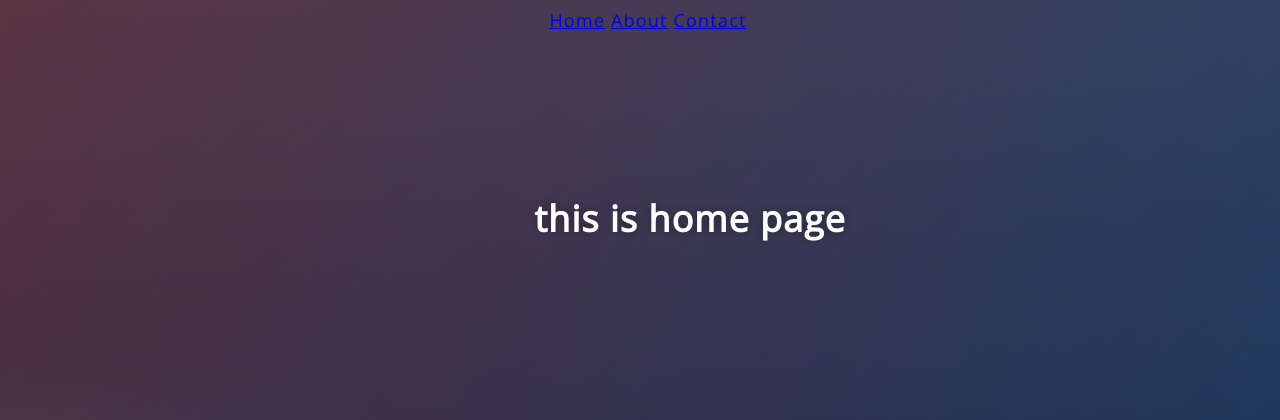
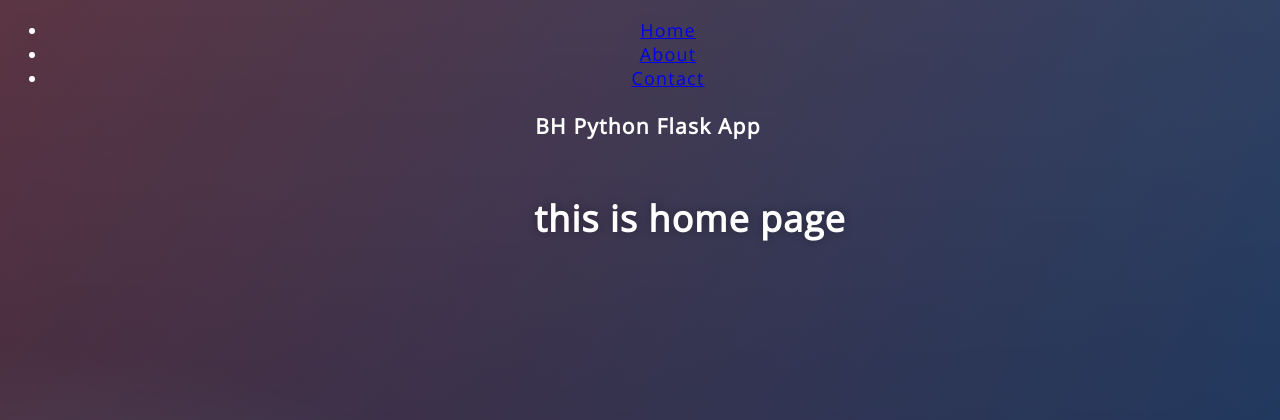
Before and after one commit to trapezius60/python_ml_heroku, a Flask app: page / in a window 1280 px wide. Shown: the top 420 px of the page. Run offline with Flask 2, Linux system fonts and the light colour scheme; parts of the project's set-up code (start-up, migrations or seed data) failed here and were passed over.

Commit message:
Update index.html

```diff
--- a/prediction/templates/index.html
+++ b/prediction/templates/index.html
@@ -3,7 +3,14 @@
 <html lang="en" dir="ltr">
 
 <head>
-  <meta charset="utf-8">
+<meta charset="utf-8">
+<!-- Code 3 บรรทัดถัดจากนี้ทำให้อ่านภาษาไทยได้ไม่ว่าเปิดด้วย browser ใด -->
+<meta http-equiv="Content-Language" content="th">
+<meta http-equiv="content-Type" content="text/html; charset=window-874">
+<meta http-equiv="content-Type" content="text/html; charset=tis-620">
+<meta name="Keywords" content="python, flask, dashboard">
+
+<meta name="Description" content="สำหรับทำ web app python flask">
 <title>Index page</title>
 <link href='https://fonts.googleapis.com/css?family=Pacifico' rel='stylesheet' type='text/css'>
 <link href='https://fonts.googleapis.com/css?family=Arimo' rel='stylesheet' type='text/css'>
@@ -13,13 +20,21 @@
 
 </head>
 <body>
-<!-- Navigation -->
-  <nav class="w3-bar w3-black">
-    <a href="#home" class="w3-button w3-bar-item">Home</a>
-    <a href="{{ url_for('about')}}" class="w3-button w3-bar-item">About</a>
-    <a href="#contact" class="w3-button w3-bar-item">Contact</a>
+<div class="container">
+        <div class="header">
+            <nav>
+                <ul class="nav nav-pills pull-right">
+                    <li role="presentation" class="active"><a href="#">Home</a>
+                    </li>
+                    <li role="presentation"><a href="#">About</a>
+                    </li>
+                    <li role="presentation"><a href="showSignUp">Contact</a>
+                    </li>
+                </ul>
+            </nav>
+            <h3 class="text-muted">BH Python Flask App</h3>
+        </div>
 
-  </nav>
  <div class="login">
 	<h1>this is home page</h1>
 
```
